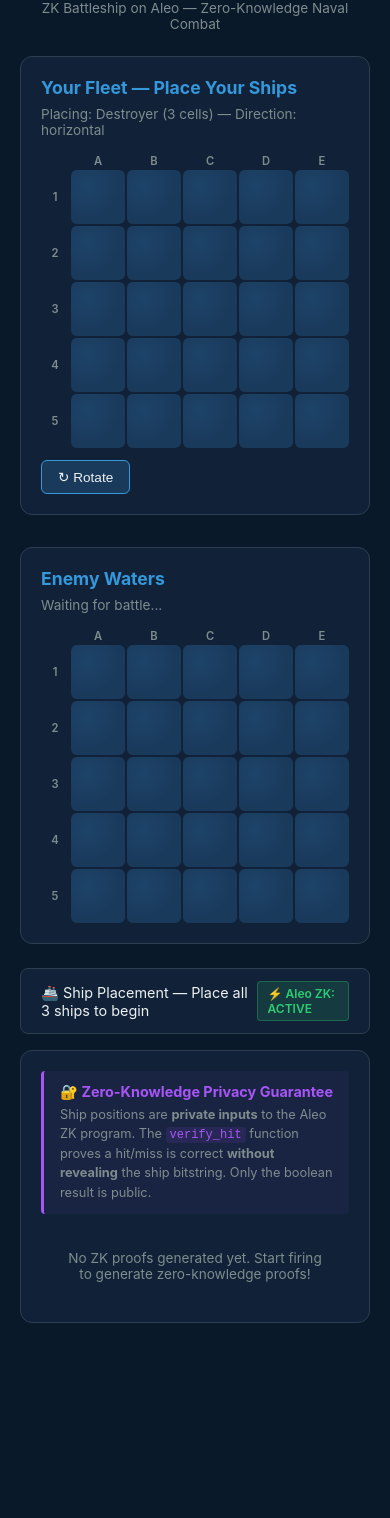
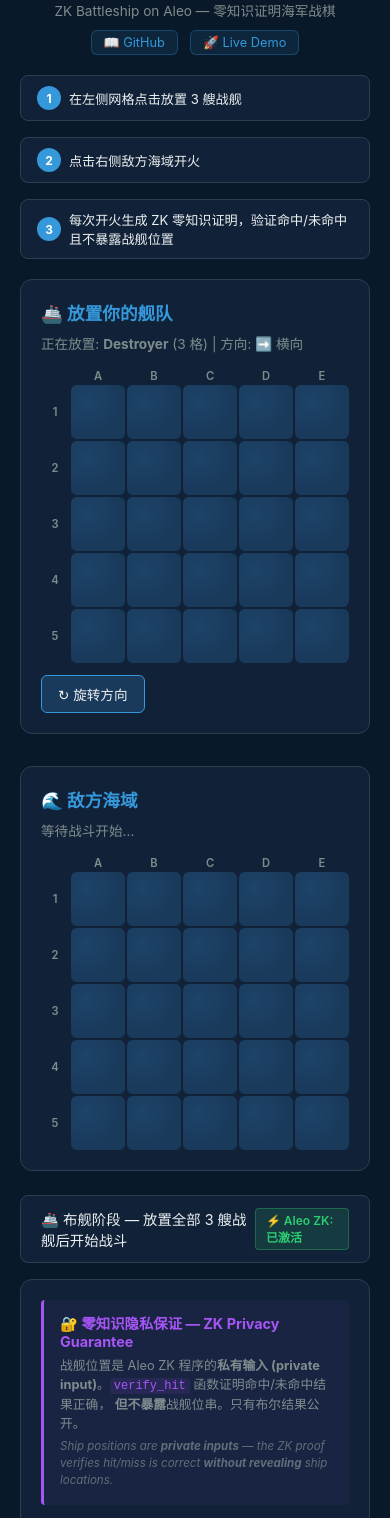
Before and after one commit to cpufreestyle/zk-battleship-aleo, a website built with Vite: page web-app/index.html in a window 390 px wide. Shown: the part 131-1649 px from the top of the page. Before the commit the page ends 1474 px from the top, so only its background shows below. Built offline with nearby package versions, Linux system fonts and the light colour scheme; what @provablehq/sdk would draw is missing.

Commit message:
feat: bilingual UI + how-to-play guide + header links
- All game text now bilingual (Chinese primary + English secondary)
- Added step-by-step how-to-play guide at top of placement phase
- Added GitHub and Live Demo links in header
- Proof panel labels translated: 战舰位置(私有), 射击掩码(公开), 证明哈希
- Privacy explanation shown in both Chinese and English

```diff
--- a/web-app/main.js
+++ b/web-app/main.js
@@ -36,7 +36,6 @@ async function zkVerifyHit(shipsBitstring, mask) {
   if (state.zkEnabled && window.__zkExecute) {
     try {
       const result = await window.__zkExecute("verify_hit", [`${shipsBitstring}u32`, `${mask}u32`]);
-      // verify_hit returns (ships & mask) as u32 → non-zero means HIT
       const val = parseInt(result[0]);
       const isHit = val !== 0;
       addProofLog("verify_hit", shipsBitstring, mask, isHit ? "true" : "false", true);
@@ -55,7 +54,6 @@ async function zkVerifyVictory(shipsBitstring, hitsBitstring) {
   if (state.zkEnabled && window.__zkExecute) {
     try {
       const result = await window.__zkExecute("verify_victory", [`${shipsBitstring}u32`, `${hitsBitstring}u32`]);
-      // verify_victory returns (ships & hits) as u32 → equals ships means all sunk
       const shipsHit = parseInt(result[0]);
       const won = shipsHit === shipsBitstring;
       addProofLog("verify_victory", shipsBitstring, hitsBitstring, won ? "true" : "false", true);
@@ -75,7 +73,7 @@ function addProofLog(func, ships, publicInput, result, zkProof) {
   const entry = {
     timestamp: new Date().toLocaleTimeString(),
     function: func,
-    shipsHidden: "🔒 ENCRYPTED",
+    shipsHidden: "🔒 Encrypted",
     publicInput: publicInput,
     result: result,
     zkProof: zkProof,
@@ -230,26 +228,31 @@ function render() {
     <div class="game-container">
       <header class="game-header">
         <h1>隐海战舰 <span class="subtitle">SHADOW FLEET</span></h1>
-        <p class="tagline">ZK Battleship on Aleo — Zero-Knowledge Naval Combat</p>
+        <p class="tagline">ZK Battleship on Aleo — 零知识证明海军战棋</p>
+        <div class="header-links">
+          <a href="https://github.com/cpufreestyle/zk-battleship-aleo" target="_blank" class="header-link">📖 GitHub</a>
+          <a href="https://shadowfleet.vercel.app" target="_blank" class="header-link">🚀 Live Demo</a>
+        </div>
       </header>
+      ${state.phase === "placement" ? renderHowToPlay() : ""}
       <div class="game-main">
         <div class="board-section">
-          <h2>Your Fleet ${state.phase === "placement" ? "— Place Your Ships" : ""}</h2>
+          <h2>${state.phase === "placement" ? "🚢 放置你的舰队" : "🛡️ 你的舰队"}</h2>
           <p class="board-info">
             ${state.phase === "placement"
-              ? `Placing: ${SHIPS[state.placingShipIndex]?.name || "Done"} (${SHIPS[state.placingShipIndex]?.size || 0} cells) — Direction: ${state.placementDirection}`
-              : `Ships remaining: ${state.playerShipsRemaining}/${TOTAL_SHIP_CELLS}`
+              ? `正在放置: <strong>${SHIPS[state.placingShipIndex]?.name || "完成"}</strong> (${SHIPS[state.placingShipIndex]?.size || 0} 格) | 方向: ${state.placementDirection === "horizontal" ? "➡️ 横向" : "⬇️ 纵向"}`
+              : `剩余战舰: <strong>${state.playerShipsRemaining}</strong>/${TOTAL_SHIP_CELLS} 格`
             }
           </p>
           ${renderGrid("player")}
-          ${state.phase === "placement" ? '<button class="dir-btn" onclick="window.toggleDir()">↻ Rotate</button>' : ""}
+          ${state.phase === "placement" ? '<button class="dir-btn" onclick="window.toggleDir()">↻ 旋转方向</button>' : ""}
         </div>
         <div class="board-section">
-          <h2>Enemy Waters ${state.phase === "battle" ? "— Click to Fire" : ""}</h2>
+          <h2>${state.phase === "battle" ? "🎯 敌方海域 — 点击开火" : "🌊 敌方海域"}</h2>
           <p class="board-info">
             ${state.phase === "battle"
-              ? `Ships remaining: ${state.opponentShipsRemaining}/${TOTAL_SHIP_CELLS}`
-              : state.phase === "gameover" ? "Game Over" : "Waiting for battle..."
+              ? `敌方剩余战舰: <strong>${state.opponentShipsRemaining}</strong>/${TOTAL_SHIP_CELLS} 格`
+              : state.phase === "gameover" ? "战斗结束" : "等待战斗开始..."
             }
           </p>
           ${renderGrid("opponent")}
@@ -262,12 +265,31 @@ function render() {
   `;
 }
 
+function renderHowToPlay() {
+  return `
+    <div class="how-to-play">
+      <div class="htp-item">
+        <span class="htp-num">1</span>
+        <span class="htp-text">在左侧网格点击放置 3 艘战舰</span>
+      </div>
+      <div class="htp-item">
+        <span class="htp-num">2</span>
+        <span class="htp-text">点击右侧敌方海域开火</span>
+      </div>
+      <div class="htp-item">
+        <span class="htp-num">3</span>
+        <span class="htp-text">每次开火生成 ZK 零知识证明，验证命中/未命中且不暴露战舰位置</span>
+      </div>
+    </div>
+  `;
+}
+
 function renderLoading() {
   return `
     <div class="loading-screen">
       <div class="loading-spinner"></div>
-      <h2>Initializing ZK Engine...</h2>
-      <p>Loading Aleo WebAssembly runtime for zero-knowledge proof generation</p>
+      <h2>正在初始化 ZK 引擎...</h2>
+      <p>加载 Aleo WebAssembly 运行时，用于浏览器内零知识证明生成</p>
     </div>
   `;
 }
@@ -323,18 +345,18 @@ function renderGrid(side) {
 function renderStatusBar() {
   let status = "";
   if (state.phase === "placement") {
-    status = `🚢 Ship Placement — Place all ${SHIPS.length} ships to begin`;
+    status = `🚢 布舰阶段 — 放置全部 ${SHIPS.length} 艘战舰后开始战斗`;
   } else if (state.phase === "battle") {
     status = state.currentTurn === "player"
-      ? "🎯 Your turn — Click enemy waters to fire"
-      : "⏳ Opponent is calculating ZK proof...";
+      ? "🎯 你的回合 — 点击敌方海域开火"
+      : "⏳ 对手正在生成 ZK 证明...";
   } else if (state.phase === "gameover") {
-    status = state.winner === "player" ? "🏆 Victory! Enemy fleet destroyed!" : "💀 Defeat! Your fleet was sunk.";
+    status = state.winner === "player" ? "🏆 胜利！敌方舰队已全部击沉！" : "💀 失败！你的舰队被击沉了。";
   }
 
   const zkStatus = state.zkEnabled
-    ? '<span class="zk-badge zk-active">⚡ Aleo ZK: ACTIVE</span>'
-    : '<span class="zk-badge zk-fallback">⚠ Aleo ZK: Loading...</span>';
+    ? '<span class="zk-badge zk-active">⚡ Aleo ZK: 已激活</span>'
+    : '<span class="zk-badge zk-fallback">⚠ Aleo ZK: 加载中...</span>';
 
   return `
     <div class="status-left">${status}</div>
@@ -348,14 +370,15 @@ function renderStatusBar() {
 function renderProofPanel() {
   const privacyNote = `
     <div class="privacy-note">
-      <h3>🔐 Zero-Knowledge Privacy Guarantee</h3>
-      <p>Ship positions are <strong>private inputs</strong> to the Aleo ZK program. The <code>verify_hit</code> function proves a hit/miss is correct
-      <strong>without revealing</strong> the ship bitstring. Only the boolean result is public.</p>
+      <h3>🔐 零知识隐私保证 — ZK Privacy Guarantee</h3>
+      <p>战舰位置是 Aleo ZK 程序的<strong>私有输入 (private input)</strong>。<code>verify_hit</code> 函数证明命中/未命中结果正确，
+      <strong>但不暴露</strong>战舰位串。只有布尔结果公开。</p>
+      <p class="privacy-en">Ship positions are <strong>private inputs</strong> — the ZK proof verifies hit/miss is correct <strong>without revealing</strong> ship locations.</p>
     </div>
   `;
 
   if (state.proofLog.length === 0) {
-    return privacyNote + `<div class="proof-empty">No ZK proofs generated yet. Start firing to generate zero-knowledge proofs!</div>`;
+    return privacyNote + `<div class="proof-empty">尚未生成 ZK 证明。开始开火以生成零知识证明！<br><span class="privacy-en">No ZK proofs yet. Start firing to generate zero-knowledge proofs!</span></div>`;
   }
 
   const logHtml = state.proofLog.map(entry => `
@@ -364,14 +387,14 @@ function renderProofPanel() {
         <span class="proof-func">${entry.function}()</span>
         <span class="proof-time">${entry.timestamp}</span>
         <span class="proof-badge ${entry.zkProof ? "badge-real" : "badge-fallback"}">
-          ${entry.zkProof ? "✓ ZK PROOF" : "⚠ FALLBACK"}
+          ${entry.zkProof ? "✓ ZK 证明" : "⚠ 回退模式"}
         </span>
       </div>
       <div class="proof-details">
-        <div class="proof-row"><span>ships (private):</span> <code>${entry.shipsHidden}</code></div>
-        <div class="proof-row"><span>mask (public):</span> <code>${entry.publicInput}u32</code></div>
-        <div class="proof-row"><span>result:</span> <code class="proof-result">${entry.result}</code></div>
-        <div class="proof-row"><span>proof hash:</span> <code class="proof-hash">${entry.proofHash}</code></div>
+        <div class="proof-row"><span>战舰位置 (私有):</span> <code>${entry.shipsHidden}</code></div>
+        <div class="proof-row"><span>射击掩码 (公开):</span> <code>${entry.publicInput}u32</code></div>
+        <div class="proof-row"><span>结果:</span> <code class="proof-result">${entry.result}</code></div>
+        <div class="proof-row"><span>证明哈希:</span> <code class="proof-hash">${entry.proofHash}</code></div>
       </div>
     </div>
   `).join("");
@@ -388,10 +411,10 @@ function renderGameOver() {
   return `
     <div class="game-over-overlay">
       <div class="game-over-modal">
-        <h2>${state.winner === "player" ? "🏆 VICTORY" : "💀 DEFEAT"}</h2>
-        <p>${state.winner === "player" ? "You sunk the enemy fleet!" : "Your fleet was destroyed."}</p>
-        <p class="proof-summary">All hit/miss results were verified via Aleo zero-knowledge proofs.</p>
-        <button class="restart-btn" onclick="window.restart()">Play Again</button>
+        <h2>${state.winner === "player" ? "🏆 胜利" : "💀 失败"}</h2>
+        <p>${state.winner === "player" ? "你击沉了敌方全部舰队！" : "你的舰队被击沉了。"}</p>
+        <p class="proof-summary">所有命中/未命中结果均通过 Aleo 零知识证明验证。<br><span class="privacy-en">All results verified via Aleo ZK proofs.</span></p>
+        <button class="restart-btn" onclick="window.restart()">再来一局</button>
       </div>
     </div>
   `;
@@ -420,7 +443,6 @@ window.restart = () => {
 };
 
 // ===== INITIALIZATION =====
-// Start in fallback mode, switch to ZK when WASM is ready
 setTimeout(() => {
   if (state.phase === "loading") {
     state.zkEnabled = false;
@@ -429,7 +451,6 @@ setTimeout(() => {
   }
 }, 3000);
 
-// Listen for ZK engine ready event (or check if already ready)
 if (window.__zkReady) {
   state.zkEnabled = true;
   state.aleoAddress = window.__zkAddress;
--- a/web-app/style.css
+++ b/web-app/style.css
@@ -52,7 +52,7 @@ body {
 .game-container { max-width: 1200px; margin: 0 auto; padding: 20px; }
 
 /* ===== HEADER ===== */
-.game-header { text-align: center; margin-bottom: 24px; }
+.game-header { text-align: center; margin-bottom: 20px; }
 
 .game-header h1 {
   font-size: 2.5rem;
@@ -67,11 +67,61 @@ body {
 .subtitle { font-size: 1rem; font-weight: 400; letter-spacing: 4px; opacity: 0.7; }
 .tagline { color: var(--color-miss); font-size: 0.85rem; margin-top: 4px; }
 
+.header-links { margin-top: 10px; display: flex; gap: 12px; justify-content: center; }
+.header-link {
+  display: inline-block;
+  padding: 4px 12px;
+  border-radius: 6px;
+  background: rgba(52, 152, 219, 0.1);
+  border: 1px solid rgba(52, 152, 219, 0.3);
+  color: var(--color-accent);
+  text-decoration: none;
+  font-size: 0.8rem;
+  transition: all 0.2s;
+}
+.header-link:hover { background: rgba(52, 152, 219, 0.2); transform: translateY(-1px); }
+
+/* ===== HOW TO PLAY ===== */
+.how-to-play {
+  display: flex;
+  gap: 16px;
+  justify-content: center;
+  margin-bottom: 20px;
+  flex-wrap: wrap;
+}
+
+.htp-item {
+  display: flex;
+  align-items: center;
+  gap: 8px;
+  background: var(--bg-panel);
+  padding: 10px 16px;
+  border-radius: 8px;
+  border: 1px solid var(--border);
+}
+
+.htp-num {
+  display: flex;
+  align-items: center;
+  justify-content: center;
+  width: 24px;
+  height: 24px;
+  border-radius: 50%;
+  background: var(--color-accent);
+  color: white;
+  font-size: 0.75rem;
+  font-weight: 700;
+  flex-shrink: 0;
+}
+
+.htp-text { font-size: 0.82rem; color: var(--color-text); }
+
 /* ===== MAIN LAYOUT ===== */
 .game-main { display: grid; grid-template-columns: 1fr 1fr; gap: 32px; margin-bottom: 24px; }
 
 @media (max-width: 768px) {
   .game-main { grid-template-columns: 1fr; }
+  .how-to-play { flex-direction: column; }
 }
 
 /* ===== BOARD SECTION ===== */
@@ -191,11 +241,13 @@ body {
   margin-bottom: 16px;
 }
 
-.privacy-note h3 { font-size: 0.9rem; color: var(--color-aleo); margin-bottom: 4px; }
-.privacy-note p { font-size: 0.8rem; color: var(--color-miss); line-height: 1.5; }
+.privacy-note h3 { font-size: 0.9rem; color: var(--color-aleo); margin-bottom: 6px; }
+.privacy-note p { font-size: 0.8rem; color: var(--color-miss); line-height: 1.5; margin-bottom: 4px; }
+.privacy-note .privacy-en { font-size: 0.72rem; opacity: 0.7; font-style: italic; }
 .privacy-note code { background: rgba(168, 85, 247, 0.1); padding: 1px 4px; border-radius: 3px; font-size: 0.75rem; color: var(--color-aleo); }
 
-.proof-empty { text-align: center; color: var(--color-miss); font-size: 0.85rem; padding: 20px; }
+.proof-empty { text-align: center; color: var(--color-miss); font-size: 0.85rem; padding: 20px; line-height: 1.6; }
+.proof-empty .privacy-en { font-size: 0.72rem; opacity: 0.7; font-style: italic; }
 
 .proof-log { display: flex; flex-direction: column; gap: 8px; }
 
@@ -242,7 +294,8 @@ body {
 
 .game-over-modal h2 { font-size: 2rem; margin-bottom: 12px; }
 .game-over-modal p { color: var(--color-miss); margin-bottom: 8px; }
-.proof-summary { font-size: 0.8rem; color: var(--color-aleo); margin: 16px 0; }
+.proof-summary { font-size: 0.8rem; color: var(--color-aleo); margin: 16px 0; line-height: 1.5; }
+.proof-summary .privacy-en { font-size: 0.72rem; opacity: 0.7; font-style: italic; }
 
 .restart-btn {
   padding: 12px 32px;
```
